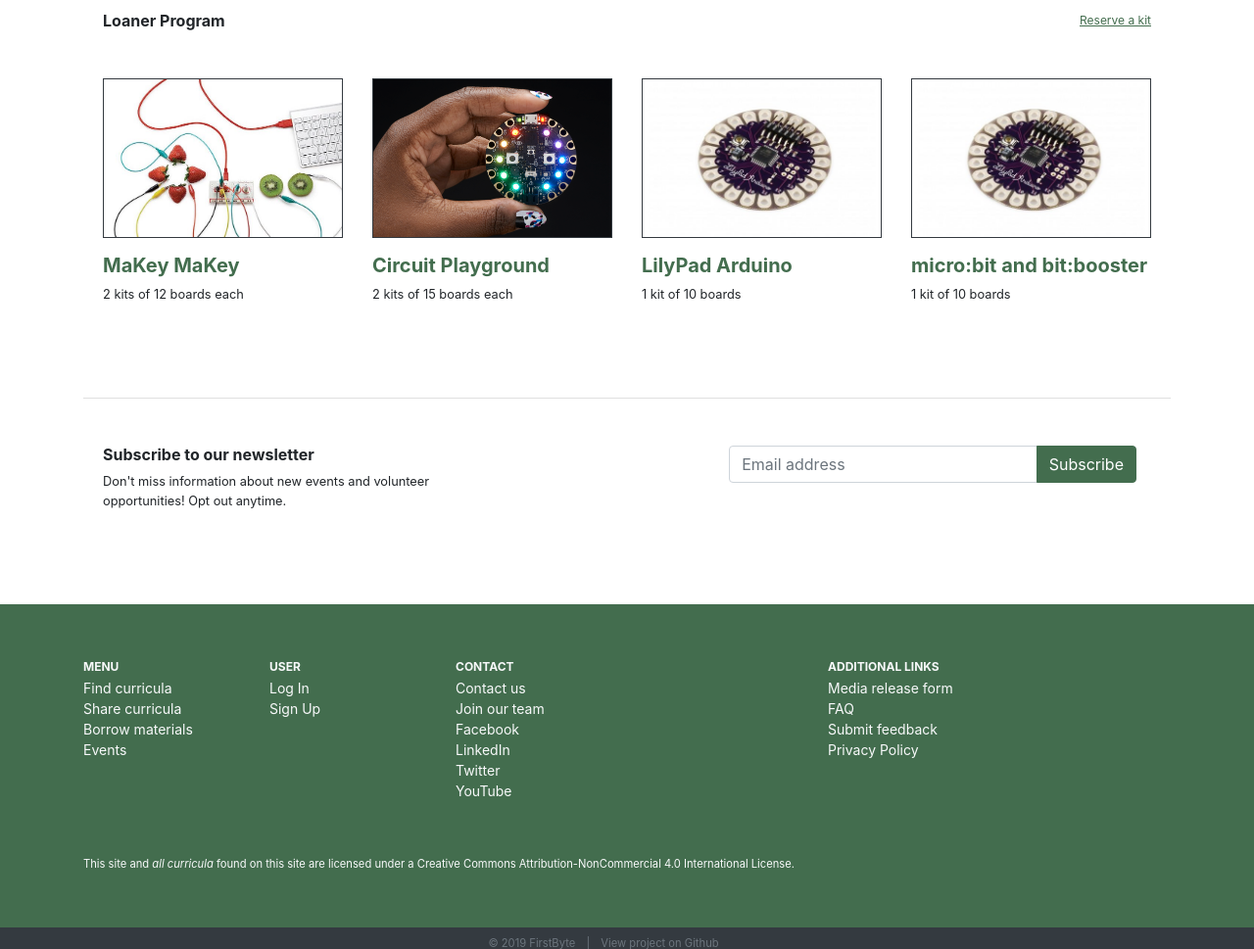
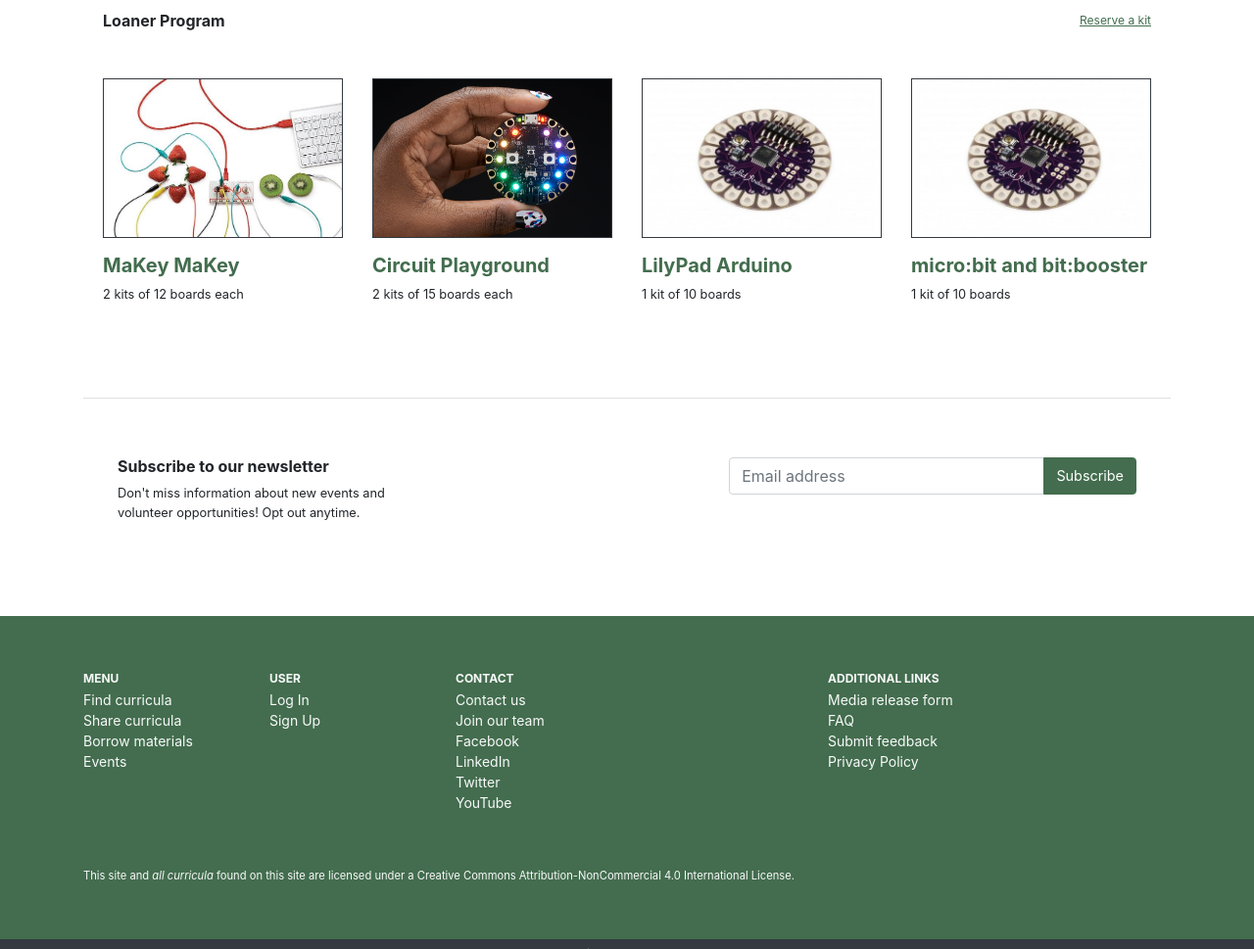
Before and after one commit to TeachFirstByte/firstbyte, a Django app: page / in a window 1280 px wide. Shown: the part 1566-2535 px from the top of the page at 98% size. Run offline with Django 3.2, Linux system fonts and the light colour scheme; some libraries are stand-ins or nearby versions.

Commit message:
Remove duplicate styling

```diff
--- a/firstbyte/static/firstbyte/style/main.css
+++ b/firstbyte/static/firstbyte/style/main.css
@@ -190,3 +190,6 @@ hr {
 .lessonplan-action-button {
     font-size: 0.875em;
 }
+.btn {
+    font-size: 0.9em;
+}
--- a/landing/templates/landing/landing.html
+++ b/landing/templates/landing/landing.html
@@ -133,9 +133,9 @@
                 </div>
             </div>
         </div>
-        <div class="list-group-item pt-5">
-            <div class="d-flex flex-row justify-content-between">
-                <div class="flex-column col-4 px-0">
+        <div class="list-group-item">
+            <div class="d-flex flex-row justify-content-between mt-5">
+                <div class="flex-column col-4">
                     <h6 class="font-weight-bold">Subscribe to our newsletter</h6>
                     <p class="description">Don't miss information about new events and volunteer opportunities! Opt out anytime.</p>
                 </div>
```
Also changed, not shown: curriculum/templates/curriculum/lessonplan_find_share.html (+16 -25 lines).
